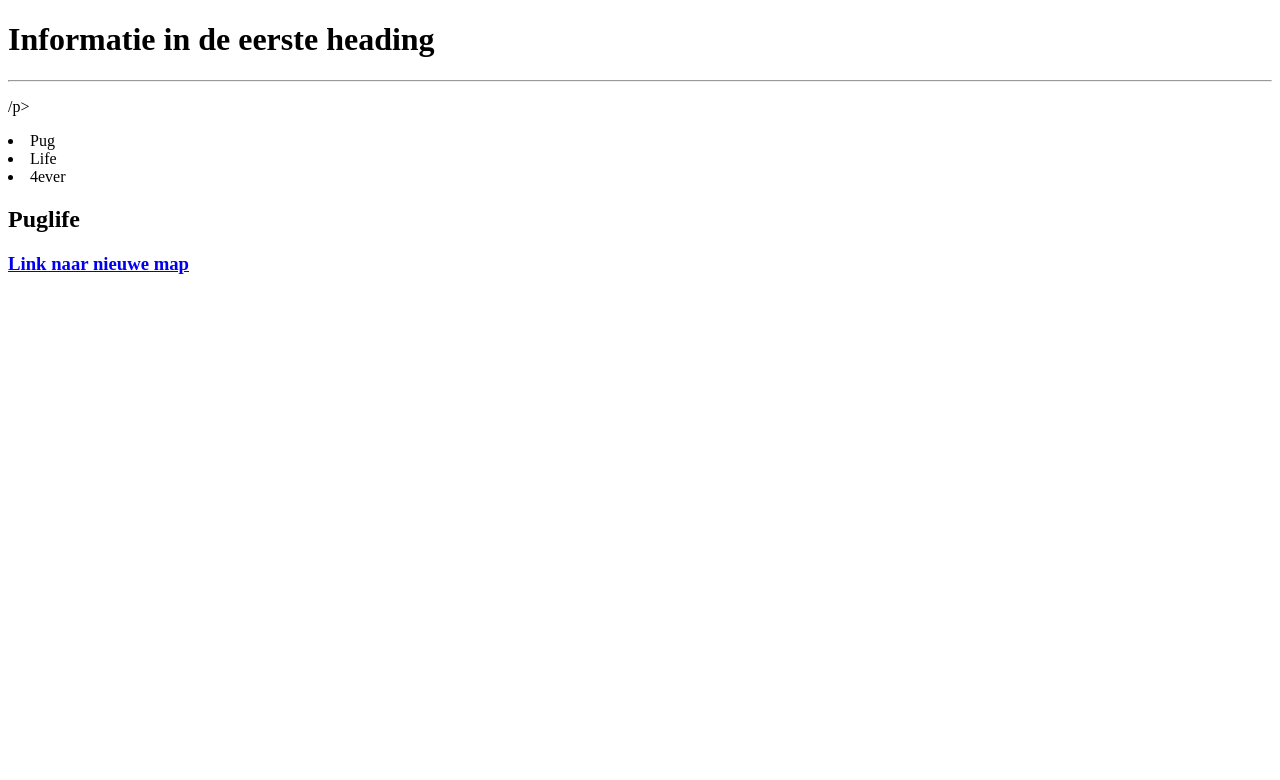
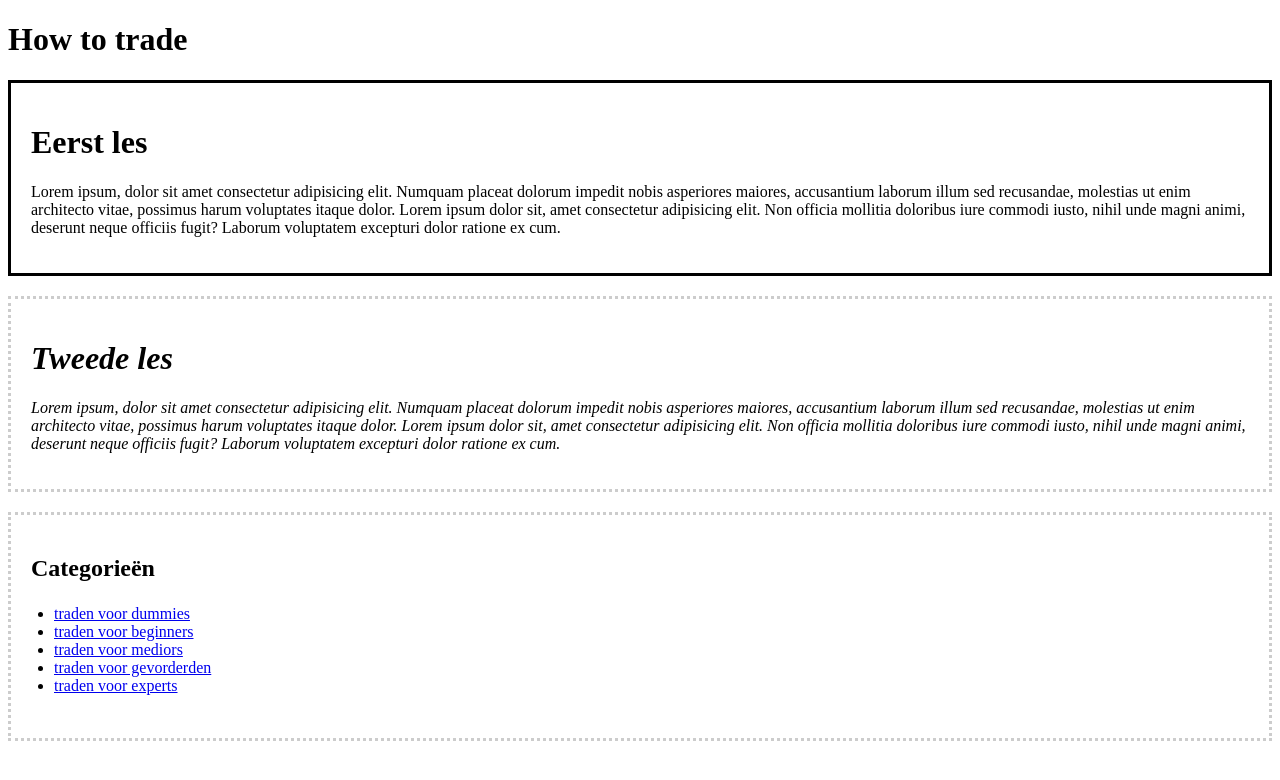
Before and after one commit to BaukeSchoen/Derde-opdracht-, a plain HTML site: page index.html in a window 1280 px wide. Drawn offline with Linux system fonts and the light colour scheme.

Commit message:
Nieuwe webpage

```diff
--- a/index.html
+++ b/index.html
@@ -1,27 +1,51 @@
 <!DOCTYPE html>
- <html>
-        <header>
-          <title>Dit is de eerste website die ik maak</title>
+<html>
+<link rel="stylesheet" type="text/css" href="styles_v1.css">
 
-        <body>
-          <h1>Informatie in de eerste heading</h1>
-        </header>
+<head>
+  <title>How to trade on the stock market</title>
+</head>
 
-              <hr>
-        <nav>
-          <P STYLE="text-align: right><ul>/p>
-            <li>Pug</li>
-            <li>Life</li>
-            <li>4ever</li>
+<h1> How to trade </h1>
+
+
+<body>
+  <div class="container">
+    <div class="box-1">
+      <h1>Eerst les</h1>
+      <p>Lorem ipsum, dolor sit amet consectetur adipisicing elit. Numquam placeat dolorum impedit nobis asperiores
+        maiores, accusantium laborum illum sed recusandae, molestias ut enim architecto vitae, possimus harum
+        voluptates
+        itaque dolor.
+        Lorem ipsum dolor sit, amet consectetur adipisicing elit. Non officia mollitia doloribus iure commodi iusto,
+        nihil unde magni animi, deserunt neque officiis fugit? Laborum voluptatem excepturi dolor ratione ex cum.
+      </p>
+    </div>
+
+
+    <div class="box-2">
+      <h1>Tweede les</h1>
+      <p>Lorem ipsum, dolor sit amet consectetur adipisicing elit. Numquam placeat dolorum impedit nobis asperiores
+        maiores, accusantium laborum illum sed recusandae, molestias ut enim architecto vitae, possimus harum
+        voluptates
+        itaque dolor.
+        Lorem ipsum dolor sit, amet consectetur adipisicing elit. Non officia mollitia doloribus iure commodi iusto,
+        nihil unde magni animi, deserunt neque officiis fugit? Laborum voluptatem excepturi dolor ratione ex cum.
+      </p>
+    </div>
+  </div>
+
+  <nav>
+    <div class="categorieen">
+      <h2>Categorieën</h1>
+        <ul>
+          <li><a href=https://www.bol.com/nl/p/daytrading-voor-dummies/9200000060402896 />traden voor dummies</a></li>
+          <li><a href=https://tradewinst.nl/traden-voor-beginners />traden voor beginners</a></li>
+          <li><a href=https://trading-media.com />traden voor mediors</a></li>
+          <li><a href=https://www.lerentraden.eu/nl/nanotradervoorgevorderden>traden voor gevorderden</a></li>
+          <li><a href=https://tradingexperts.org />traden voor experts</a></li>
         </ul>
-      </P>
+  </nav>
+</body>
 
-        </nav>
-
-        <main>
-          <h2>Puglife</h2>
-          <a href="about.html"><H3>Link naar nieuwe map</a>
-          </main>
-
-        </body>
- </html>
+</html>
--- /dev/null
+++ b/styles_v1.css
@@ -0,0 +1,30 @@
+
+.box-2{
+    font-style: italic;
+    font-variant: initial;
+    border:3px dotted #cccccc;
+    padding:20px;
+    margin:20px 0px;
+
+}
+
+.box-1{
+    border:3px solid;
+    padding:20px;
+    margin:0% auto
+
+    ;
+}
+
+ul{
+    display: block;
+    margin: 20px;
+    padding: 3px;
+}
+
+.categorieen {
+    border:3px dotted #cccccc;
+    padding:20px;
+    margin:20px 0px;
+    list-style:none;
+}
```
Also changed, not shown: about.html (+7 -1 lines).
